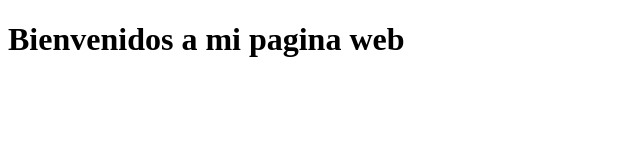
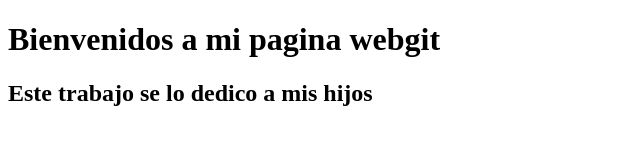
Before and after one commit to Jorgehuamanim/Proyecto-prueba, a plain HTML site: page index.htm in a window 1280 px wide. Shown: the whole page, without its empty margins (0-640 px from the left). Drawn offline with Linux system fonts and the light colour scheme.

Commit message:
Se egrega H2

```diff
--- a/index.htm
+++ b/index.htm
@@ -7,6 +7,10 @@
     <title>proyecto</title>
 </head>
 <body>
-    <h1> Bienvenidos a mi pagina web</h1>
+    <h1> Bienvenidos a mi pagina webgit</h1>
+
+
+
+    <h2>Este trabajo se lo dedico a mis hijos</h2>
 </body>
 </html>
```
